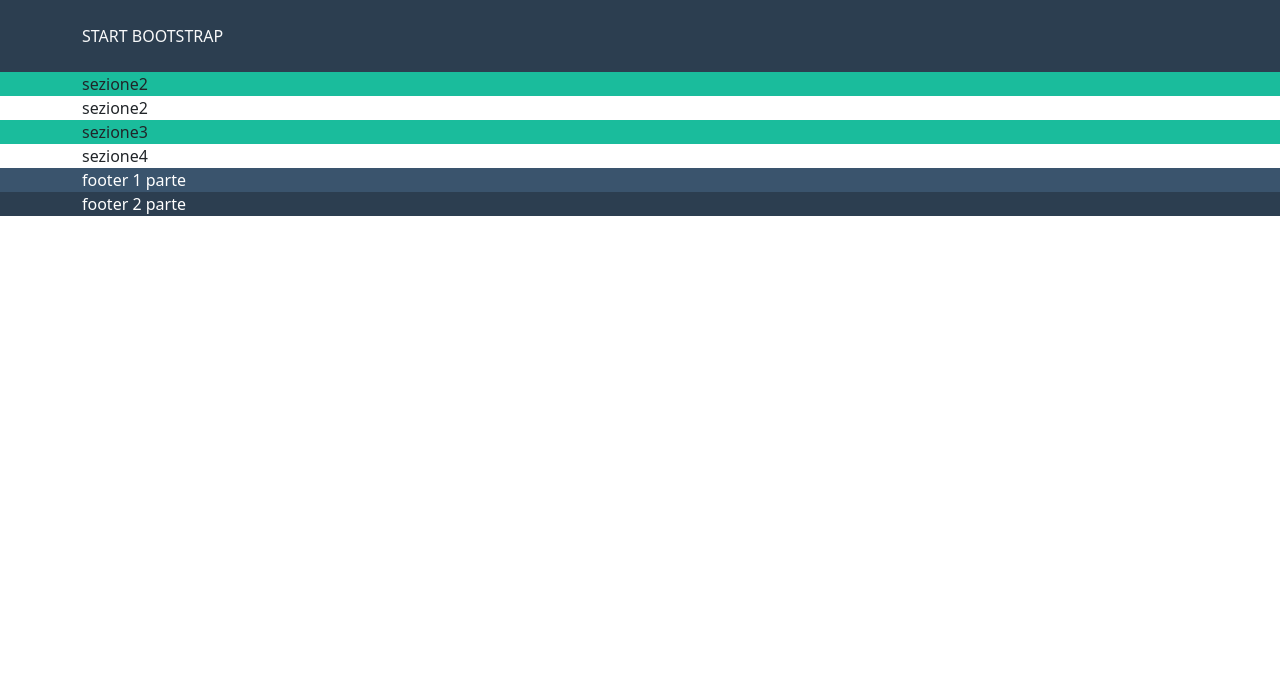
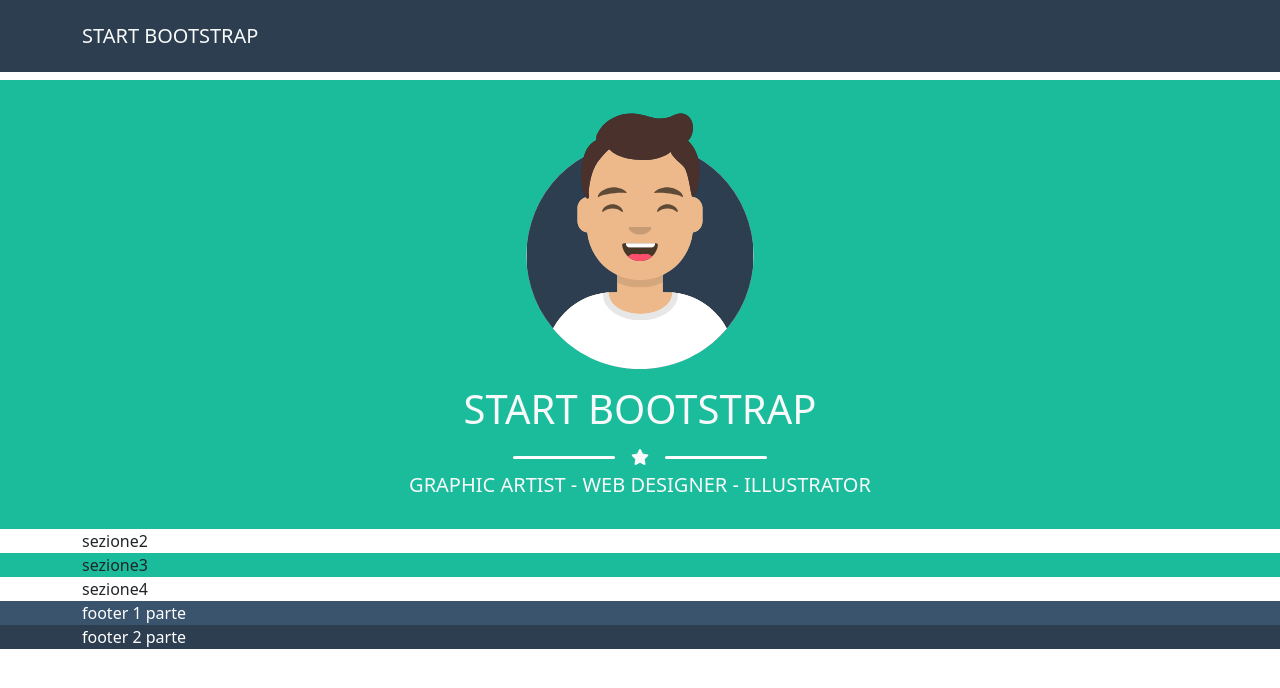
Before and after one commit to giuliabaratella/html-css-bootstrap-freelancer, a plain HTML site: page index.html in a window 1280 px wide. Drawn offline with nearby package versions, Linux system fonts and the light colour scheme.

Commit message:
added hero content

```diff
--- a/css/style.css
+++ b/css/style.css
@@ -6,6 +6,7 @@
 }
 
 /* main  */
+/* background colors  */
 .my-bg-odd-section {
     background-color: var(--color-bg-section);
 }
@@ -15,3 +16,13 @@
 .my-bg-dark{
     background-color: var(--color-dark);
 }
+
+/* hero  */
+#hero figure {
+    width: 250px;
+}
+.white-row-star {
+    width: 8vw;
+    height: 3px;
+    border-radius: 3px;
+}
--- a/index.html
+++ b/index.html
@@ -4,6 +4,7 @@
     <meta charset="UTF-8">
     <meta name="viewport" content="width=device-width, initial-scale=1.0">
     <link href="https://cdn.jsdelivr.net/npm/bootstrap@5.3.2/dist/css/bootstrap.min.css" rel="stylesheet" integrity="sha384-T3c6CoIi6uLrA9TneNEoa7RxnatzjcDSCmG1MXxSR1GAsXEV/Dwwykc2MPK8M2HN" crossorigin="anonymous">
+    <link rel="stylesheet" href="https://cdnjs.cloudflare.com/ajax/libs/font-awesome/6.4.2/css/all.min.css" integrity="sha512-z3gLpd7yknf1YoNbCzqRKc4qyor8gaKU1qmn+CShxbuBusANI9QpRohGBreCFkKxLhei6S9CQXFEbbKuqLg0DA==" crossorigin="anonymous" referrerpolicy="no-referrer" />
     <link rel="stylesheet" href="css/style.css">
     <title>Bootstrap Freelance</title>
 </head>
@@ -11,16 +12,27 @@
     <header>
         <nav class="my-bg-dark text-light">
             <div class="container">
-                <div class="text-uppercase font-weight-bold py-4">
+                <h5 class="text-uppercase font-weight-bold py-4">
                     Start Bootstrap
-                </div>
+                </h5>
             </div>
         </nav>
     </header>
     <main>
-        <section class="my-bg-odd-section">
+        <section id="hero" class="my-bg-odd-section py-4 text-light text-center">
             <div class="container">
-                sezione2
+                <figure class="mx-auto">
+                    <img class="img-fluid" src="img/avatar.svg" alt="Avatar">
+                </figure>
+                <h1 class="text-uppercase">Start Bootstrap</h1>
+                <div class="d-flex justify-content-center align-items-center py-2 mx-auto">
+                    <div class="white-row-star bg-white"></div>
+                    <i class="fa-solid fa-star mx-3"></i>
+                    <div class="white-row-star bg-white"></div>
+                </div>
+                <h5 class="text-uppercase">
+                    Graphic Artist - Web Designer - Illustrator
+                </h5>
             </div>
         </section>
         <section>
```
